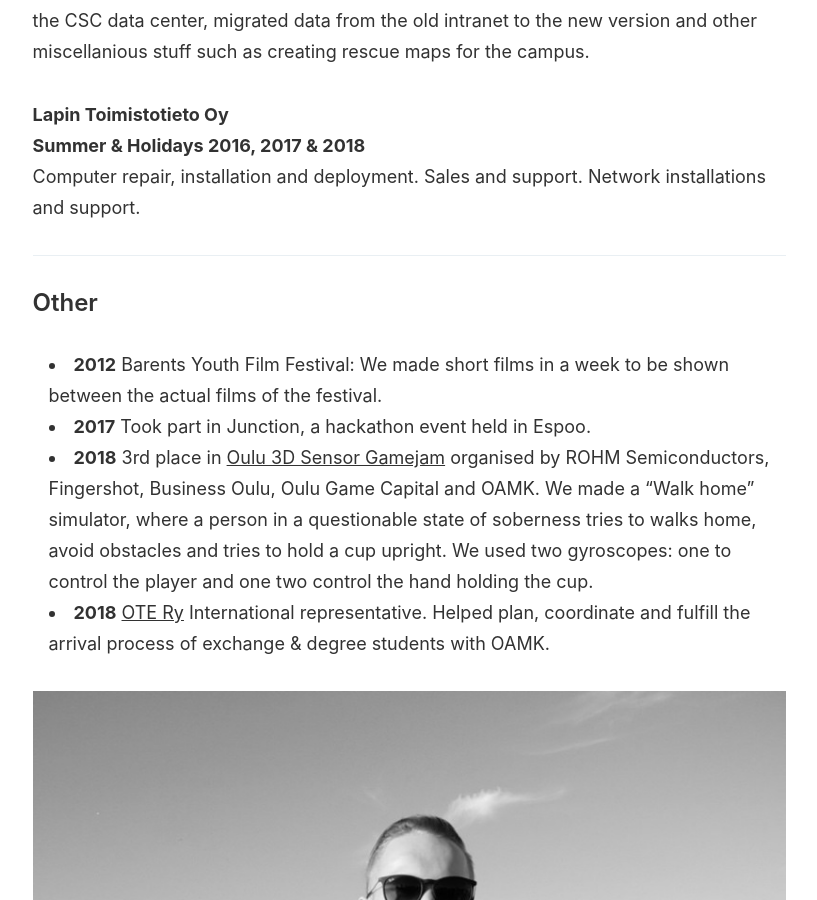
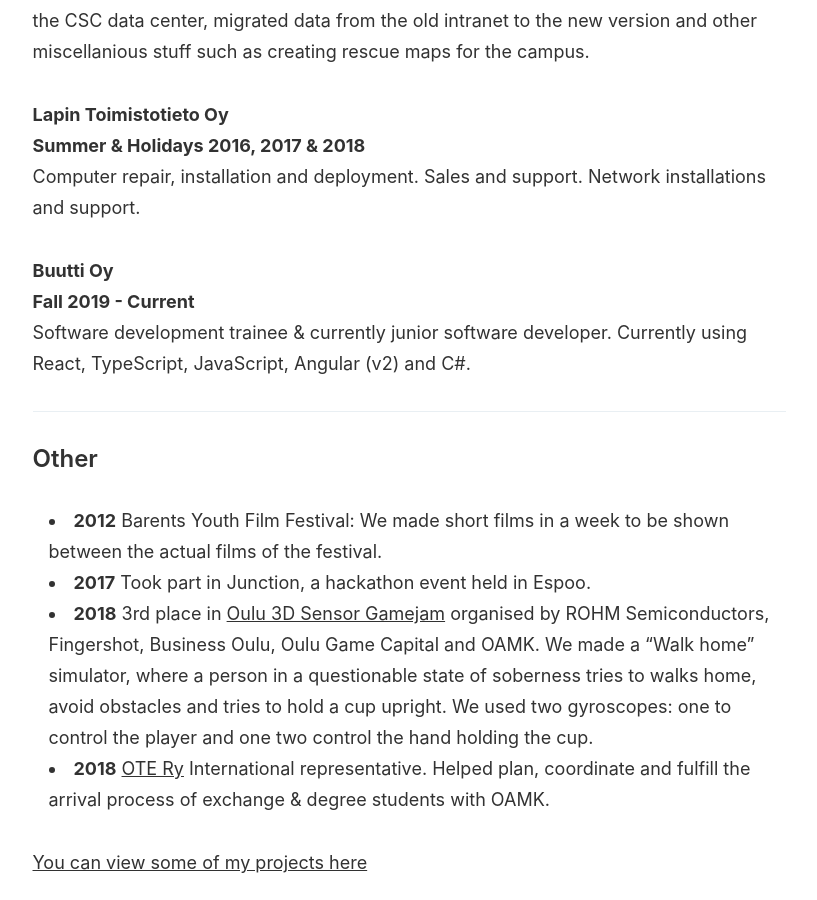
Before and after one commit to joonakeskitalo/joonakeskitalo.github.io, a Jekyll site: the page built from _pages/about.md, in a window 1280 px wide and 900 px high, scrolled down 958 px. Shown: the whole window, without its empty margins (231-1048 px from the left). Built offline with Jekyll 4.4.1, drawn with Linux system fonts in a browser that asks for light colours.

Commit message:
Update about page

```diff
--- a/_pages/about.md
+++ b/_pages/about.md
@@ -3,54 +3,56 @@
 title: About Me
 ---
 
-Hello!
+Hello!<br/>
 Welcome to my personal site and this page is a short description of me, my educational background and work experience.
 
-___
+---
 
 ## Education
 
-**2008 - 2011 Aleksanteri Kena's High School**
+**2008 - 2011 Aleksanteri Kena's High School**<br/>
 **2011 - 2014 Sodankylä Gymnasium**
 
-**Oulu University of Applied Sciences**
+**Oulu University of Applied Sciences**<br/>
 2016-2020
-Degree in Information Technology (B.Eng)
+Degree in Information Technology (B.Eng)<br/>
 
-
-**Politecnico di Torino**
-Fall 2018 Erasmus Exchange
+**Politecnico di Torino**<br/>
+Fall 2018 Erasmus Exchange<br/>
 Erasmus+ Exchange in Politecnico di Torino where I studied algorithms and programming, computer networks and operating systems.
 
-___
+---
 
 ### Work Experience
 
-**Sodankylä Geophysical Observatory**
-**Summer 2012, 2013 & 2014**
+**Sodankylä Geophysical Observatory**<br/>
+**Summer 2012, 2013 & 2014**<br/>
 During these years of being a summer trainee during high school, I took part in the construction of the [KAIRA](http://kaira.sgo.fi) Lofar radiotelescope in Kilpisjärvi in the form of installing equipment, cabling and documentation. At Sodankylä I backed up measurement data to the CSC data center, migrated data from the old intranet to the new version and other miscellanious stuff such as creating rescue maps for the campus.
 
-**Lapin Toimistotieto Oy**
-**Summer & Holidays 2016, 2017 & 2018**
+**Lapin Toimistotieto Oy**<br/>
+**Summer & Holidays 2016, 2017 & 2018**<br/>
 Computer repair, installation and deployment. Sales and support. Network installations and support.
 
-___
+**Buutti Oy**<br/>
+**Fall 2019 - Current**<br/>
+Software development trainee & currently junior software developer. Currently using React, TypeScript, JavaScript, Angular (v2) and C#.
+
+---
 
 ### Other
 
-- **2012** Barents Youth Film Festival: We made short films in a week to be shown between the actual films of the festival.
-- **2017** Took part in Junction, a hackathon event held in Espoo.
-- **2018** 3rd place in [Oulu 3D Sensor Gamejam](https://sensorgamejam.com/) organised by ROHM Semiconductors, Fingershot, Business Oulu, Oulu Game Capital and OAMK. We made a "Walk home" simulator, where a person in a questionable state of soberness tries to walks home, avoid obstacles and tries to hold a cup upright. We used two gyroscopes: one to control the player and one two control the hand holding the cup.
-- **2018** [OTE Ry](https://www.otery.net/) International representative. Helped plan, coordinate and fulfill the arrival process of exchange & degree students with OAMK.
+-   **2012** Barents Youth Film Festival: We made short films in a week to be shown between the actual films of the festival.
+-   **2017** Took part in Junction, a hackathon event held in Espoo.
+-   **2018** 3rd place in [Oulu 3D Sensor Gamejam](https://sensorgamejam.com/) organised by ROHM Semiconductors, Fingershot, Business Oulu, Oulu Game Capital and OAMK. We made a "Walk home" simulator, where a person in a questionable state of soberness tries to walks home, avoid obstacles and tries to hold a cup upright. We used two gyroscopes: one to control the player and one two control the hand holding the cup.
+-   **2018** [OTE Ry](https://www.otery.net/) International representative. Helped plan, coordinate and fulfill the arrival process of exchange & degree students with OAMK.
+
+[You can view some of my projects here]({{site.baseurl}}/projects)
 
 <img src="{{site.baseurl}}/images/pages/profile.jpg">
 
-[You can view some of my projects here]({{site.baseurl}}/projects)
-
-
 ### More:
 
-*   LinkedIn: [https://www.linkedin.com/in/joona-keskitalo/](https://www.linkedin.com/in/joona-keskitalo/)
-*   Twitter: [https://twitter.com/joonikko](https://twitter.com/joonikko)
-*   Github profile: [https://github.com/joonakeskitalo](https://github.com/joonakeskitalo)
-*   Instagram: [http://instagram.com/joonikko](http://instagram.com/joonikko)
+-   LinkedIn: [https://www.linkedin.com/in/joona-keskitalo/](https://www.linkedin.com/in/joona-keskitalo/)
+-   Twitter: [https://twitter.com/joonikko](https://twitter.com/joonikko)
+-   Github profile: [https://github.com/joonakeskitalo](https://github.com/joonakeskitalo)
+-   Instagram: [http://instagram.com/joonikko](http://instagram.com/joonikko)
```
